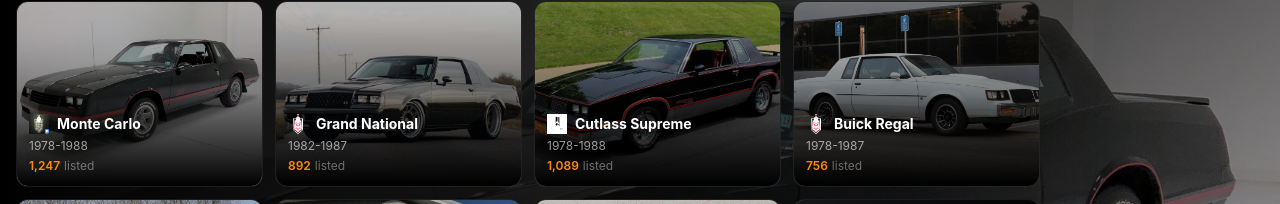
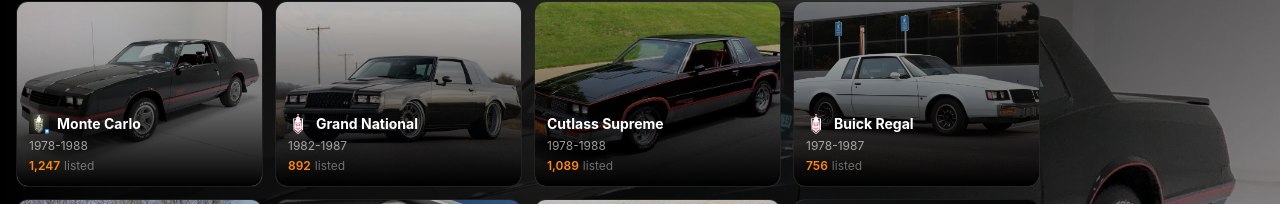
Before and after one commit to odporter/gbody-finder, a Next.js app: page / in a window 1280 px wide. Shown: the part 183-387 px from the top of the page. Built offline with nearby package versions, Linux system fonts and the light colour scheme.

Commit message:
Fix: Remove Olds logo from Cutlass (no logo available), handle null logos gracefully

```diff
--- a/src/app/page.tsx
+++ b/src/app/page.tsx
@@ -30,7 +30,7 @@ const GBODY_MODELS = [
     years: '1978-1988',
     subtitle: '442 • Salon • Brougham',
     image: '/images/cars/cutlass-442.jpg',
-    logo: '/images/logos/chevrolet-logo.jpg',
+    logo: null, // Oldsmobile - no logo available
     count: 1089,
   },
   {
@@ -181,7 +181,7 @@ export default function Home() {
                   </div>
                   <div className="absolute bottom-0 left-0 right-0 p-3">
                     <div className="flex items-center gap-2 mb-1">
-                      <img src={model.logo} alt="" className="w-5 h-5 object-contain brightness-200" />
+                      {model.logo && <img src={model.logo} alt="" className="w-5 h-5 object-contain brightness-200" />}
                       <h4 className="font-bold text-sm text-white">{model.name}</h4>
                     </div>
                     <p className="text-xs text-white/60">{model.years}</p>
```
Also changed, not shown: 1 other file (tests, documents, lock files or other folders).
